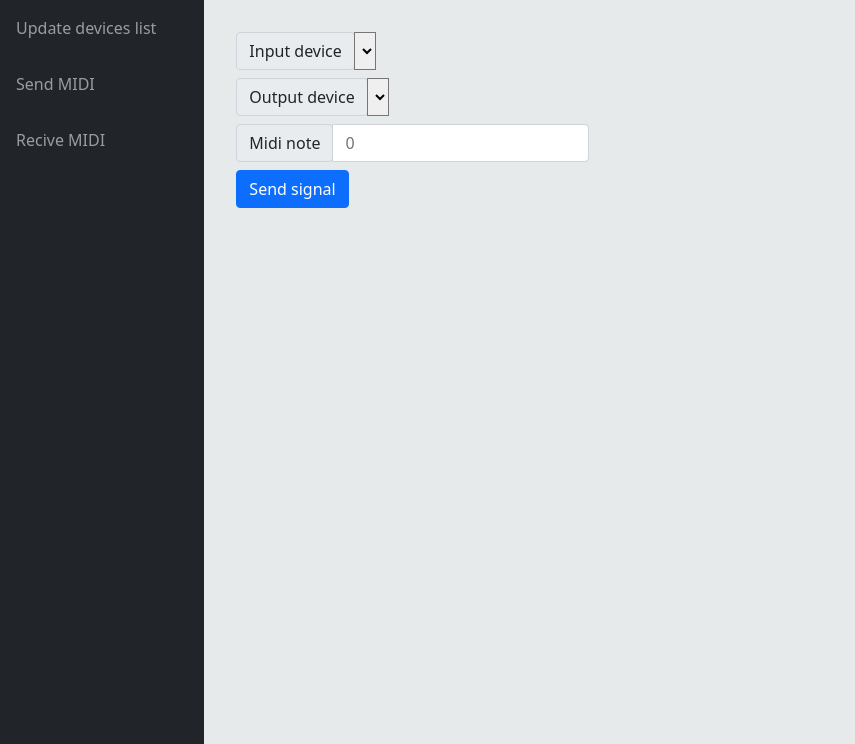
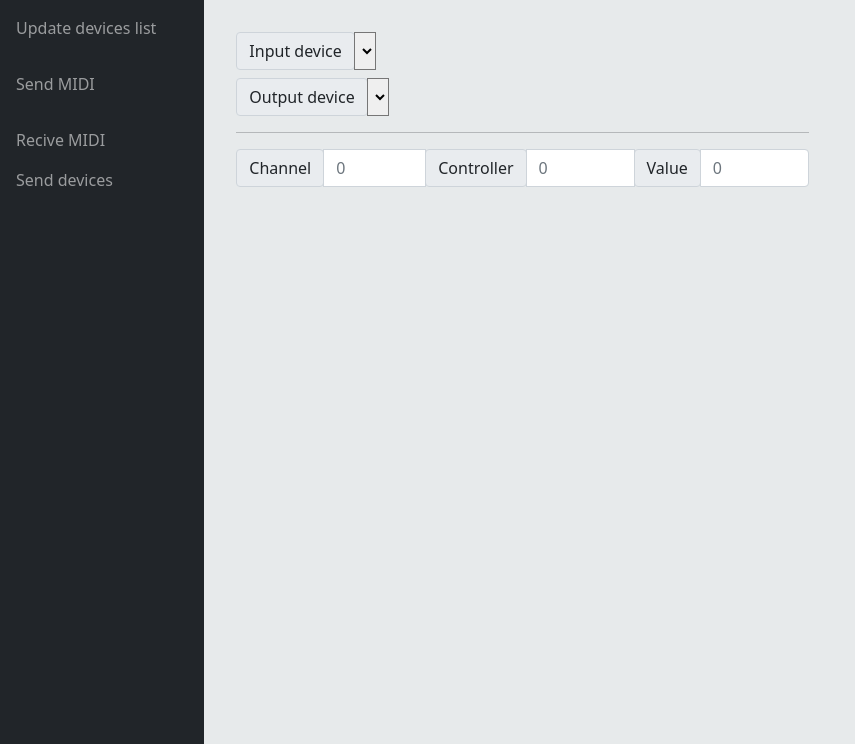
Before and after one commit to francescodandrea/ShowPilot, a PHP site: page / in a window 1280 px wide. Shown: the part 56-800 px from the top of the page, without its empty margins (0-855 px from the left). Run offline with PHP 8.4, Linux system fonts and the light colour scheme; lists and menus that the app fills with data are empty.

Commit message:
getting ready for post requests

```diff
--- /dev/null
+++ b/myapp/static/testing/datain.js
@@ -0,0 +1,26 @@
+function devicestoselect(result){
+    //set
+    let inlist = document.querySelector("#inputGroupSelect01");
+    let outlist = document.querySelector("#inputGroupSelect02");
+
+    //setup
+    inlist.innerHTML="";
+    outlist.innerHTML="";
+
+    result.inputs.forEach(element => {
+        var option = document.createElement("option");
+        option.innerHTML=element;
+        inlist.appendChild(option);
+    });
+
+    result.outputs.forEach(element => {
+        var option = document.createElement("option");
+        option.innerHTML=element;
+        outlist.appendChild(option);
+    });
+
+}
+
+function setdevices(){
+    senddevices("devicio in", "devicio out");
+}
--- a/myapp/static/testing/index.html
+++ b/myapp/static/testing/index.html
@@ -4,13 +4,18 @@
     <meta http-equiv="X-UA-Compatible" content="IE=edge">
     <meta name="viewport" content="width=device-width, initial-scale=1.0">
 
-    <link rel="stylesheet" href="myapp\static\testing\style.css">
+    <link rel="stylesheet" href="style.css">
 
     <title>Testing</title>
 
     <!-- Bootstrap CSS -->
     <link href="https://cdn.jsdelivr.net/npm/bootstrap@5.1.3/dist/css/bootstrap.min.css" rel="stylesheet" integrity="sha384-1BmE4kWBq78iYhFldvKuhfTAU6auU8tT94WrHftjDbrCEXSU1oBoqyl2QvZ6jIW3" crossorigin="anonymous">
     <link rel="stylesheet" href="style.css">
+
+    <script src="datain.js" defer></script>
+    <script src="midiCom.js" defer></script>
+    <script src="ui.js" defer></script>
+    <script src="https://cdn.jsdelivr.net/npm/bootstrap@5.1.3/dist/js/bootstrap.bundle.min.js" integrity="sha384-ka7Sk0Gln4gmtz2MlQnikT1wXgYsOg+OMhuP+IlRH9sENBO0LRn5q+8nbTov4+1p" crossorigin="anonymous"></script>
 
 </head>
 <body>
@@ -28,13 +33,16 @@
         <ul class="navbar-nav">
 
         <li class="nav-item">
-            <p class="nav-link" onclick="devices()">Update devices list</p>
+            <p class="nav-link" onclick="getdevices()">Update devices list</p>
         </li>
         <li class="nav-item">
             <p class="nav-link" onclick="sendmidi()">Send MIDI</p>
         </li>
         <li class="nav-item">
             <a class="nav-link" onclick="recivemidi()">Recive MIDI</a>
+        </li>
+        <li class="nav-item">
+            <a class="nav-link" onclick="setdevices()">Send devices</a>
         </li>
         </ul>
 
@@ -59,19 +67,26 @@
                 </select>
             </div>
 
+            <hr>
+
             <div class="input-group mb-2 mr-sm-2">
-              <div class="input-group-prepend">
-                <div class="input-group-text">Midi note</div>
-              </div>
-              <input type="number" class="form-control" id="inlineFormInputGroupUsername2" placeholder="0">
+                <div class="input-group-prepend">
+                    <div class="input-group-text">Channel</div>
+                </div>
+                <input type="number" class="form-control" id="controler" placeholder="0">
+                <div class="input-group-prepend">
+                    <div class="input-group-text">Controller</div>
+                </div>
+                <input type="number" class="form-control" id="channel" placeholder="0">
+                <div class="input-group-prepend">
+                    <div class="input-group-text">Value</div>
+                </div>
+                <input type="number" class="form-control" id="value" placeholder="0">
+                </div>
             </div>
 
-            <button class="btn btn-primary mb-2" onclick="sendmidi()">Send signal</button>
           </form>
     </div>
 </div>
-    <script src="midiCom.js"></script>
-    <script src="ui.js"></script>
-    <script src="https://cdn.jsdelivr.net/npm/bootstrap@5.1.3/dist/js/bootstrap.bundle.min.js" integrity="sha384-ka7Sk0Gln4gmtz2MlQnikT1wXgYsOg+OMhuP+IlRH9sENBO0LRn5q+8nbTov4+1p" crossorigin="anonymous"></script>
 </body>
 </html>
--- a/myapp/static/testing/midiCom.js
+++ b/myapp/static/testing/midiCom.js
@@ -1,52 +1,26 @@
 //Midi communication
-function devices(){
+function getdevices(){
     var xhr = new XMLHttpRequest();
         xhr.addEventListener("readystatechange", function() {
             if (this.readyState === this.DONE) {
                     var result=JSON.parse(this.responseText);
                     console.log(result);
-
-                    result.inputs.forEach(element => {
-                        var option = document.createElement("option");
-                        option.innerHTML=element;
-                        document.querySelector("#inputGroupSelect01").appendChild(option);
-                    });
-
-                    result.outputs.forEach(element => {
-                        var option = document.createElement("option");
-                        option.innerHTML=element;
-                        document.querySelector("#inputGroupSelect02").appendChild(option);
-                    });
+                    devicestoselect(result);
                 }
         });
         xhr.open("GET", "http://127.0.0.1:8000/testdevices");
         xhr.send();
 }
-function setdevices(){
+function senddevices(indevice,outdevice){
     var xhr = new XMLHttpRequest();
         xhr.addEventListener("readystatechange", function() {
             if (this.readyState === this.DONE) {
                     var result=JSON.parse(this.responseText);
                     console.log(result);
-
-                    document.querySelector("#inputGroupSelect01").innerHTML="";
-                    document.querySelector("#inputGroupSelect02").innerHTML="";
-
-                    result.inputs.forEach(element => {
-                        var option = document.createElement("option");
-                        option.innerHTML=element;
-                        document.querySelector("#inputGroupSelect01").appendChild(option);
-                    });
-
-                    result.outputs.forEach(element => {
-                        var option = document.createElement("option");
-                        option.innerHTML=element;
-                        document.querySelector("#inputGroupSelect02").appendChild(option);
-                    });
                 }
         });
-        xhr.open("POST", "http://127.0.0.1:8000/testsetdevices");
-        xhr.send();
+        xhr.open("POST", "http://127.0.0.1:8000/setdevices");
+        xhr.send("in="+indevice+"&out="+outdevice);
 }
 function sendmidi(){
     var xhr = new XMLHttpRequest();
--- a/myapp/static/testing/style.css
+++ b/myapp/static/testing/style.css
@@ -27,3 +27,6 @@ li{
 form{
     padding: 2em;
 }
+#channel,#controller,#value{
+    width: 2em;
+}
--- a/myapp/static/testing/ui.js
+++ b/myapp/static/testing/ui.js
@@ -1,2 +1,2 @@
 //Ui js
-devices();
+getdevices();
```
Also changed, not shown: myapp/node.js (+11 -0 lines).
